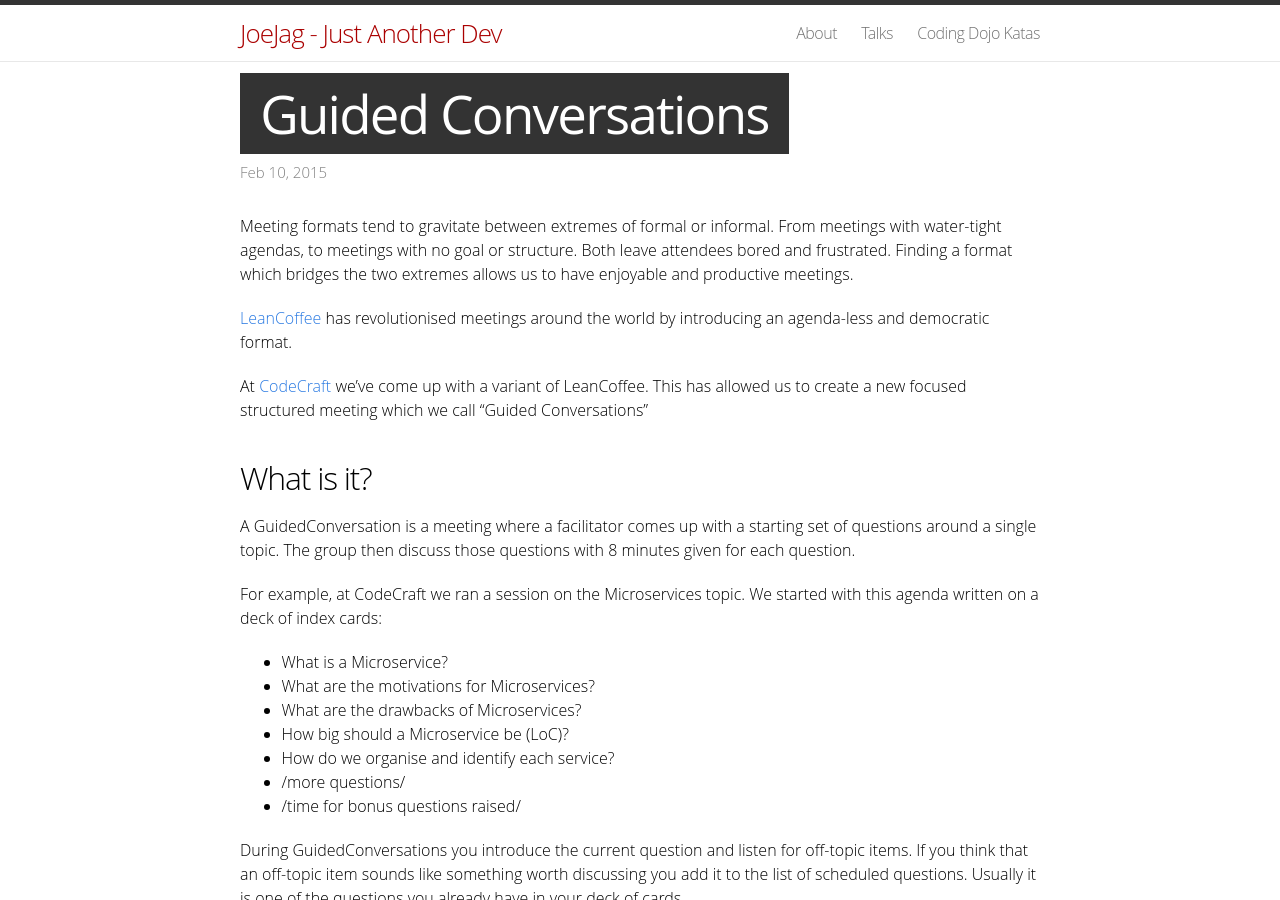
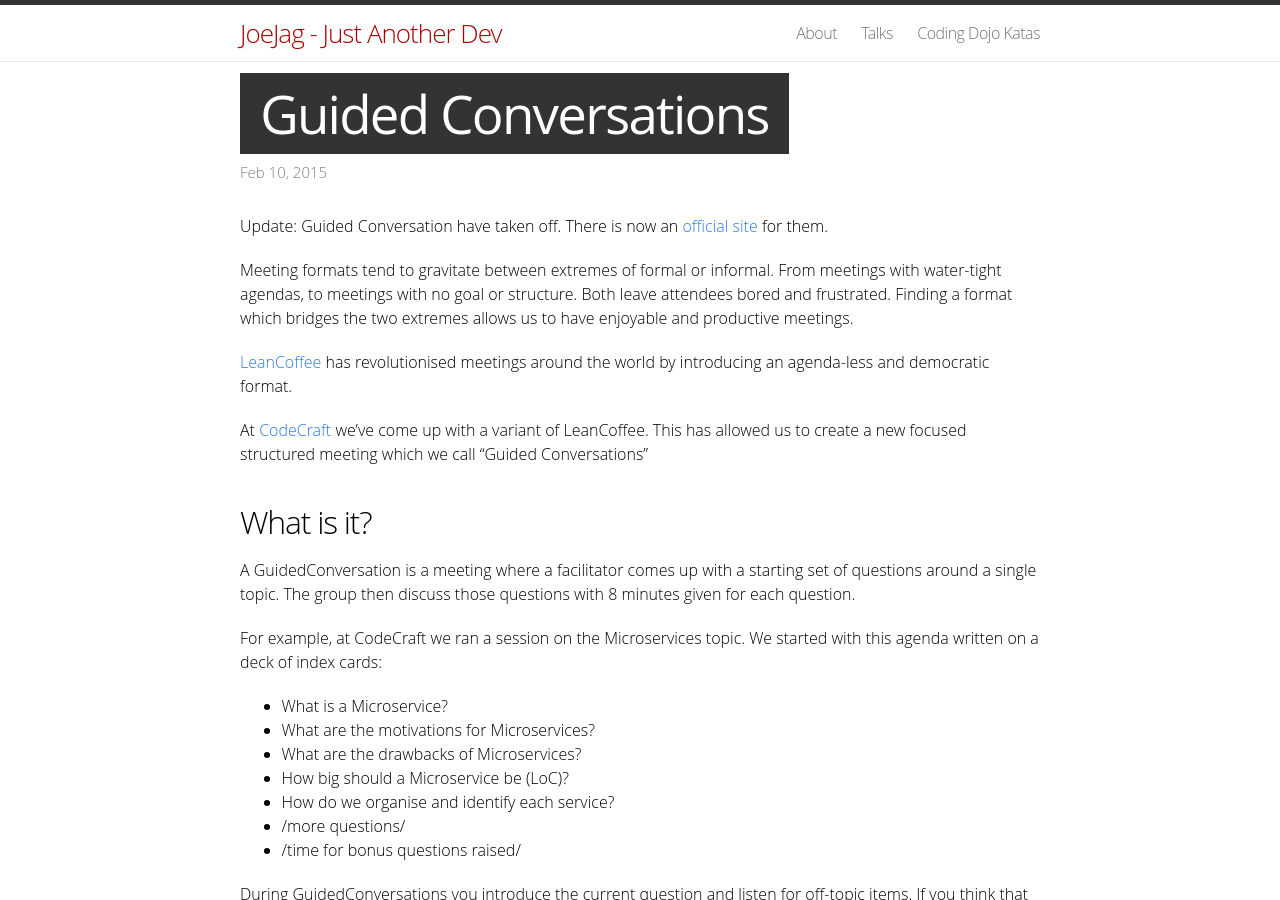
Before and after one commit to joejag/techblog, a Jekyll site: the page built from _posts/2015-02-10-guided-conversations.markdown, in a window 1280 px wide and 900 px high. Built offline with Jekyll 4.4.1, drawn with Linux system fonts in a browser that asks for light colours; comment, search, counter and statistics services are not loaded.

Commit message:
link to guided convo site

```diff
--- a/_posts/2015-02-10-guided-conversations.markdown
+++ b/_posts/2015-02-10-guided-conversations.markdown
@@ -2,6 +2,8 @@
 layout: post
 title: Guided Conversations
 ---
+
+Update: Guided Conversation have taken off. There is now an [official site](http://guidedconversations.org) for them.
 
 Meeting formats tend to gravitate between extremes of formal or informal. From meetings with water-tight agendas, to meetings with no goal or structure. Both leave attendees bored and frustrated. Finding a format which bridges the two extremes allows us to have enjoyable and productive meetings.
 
```
